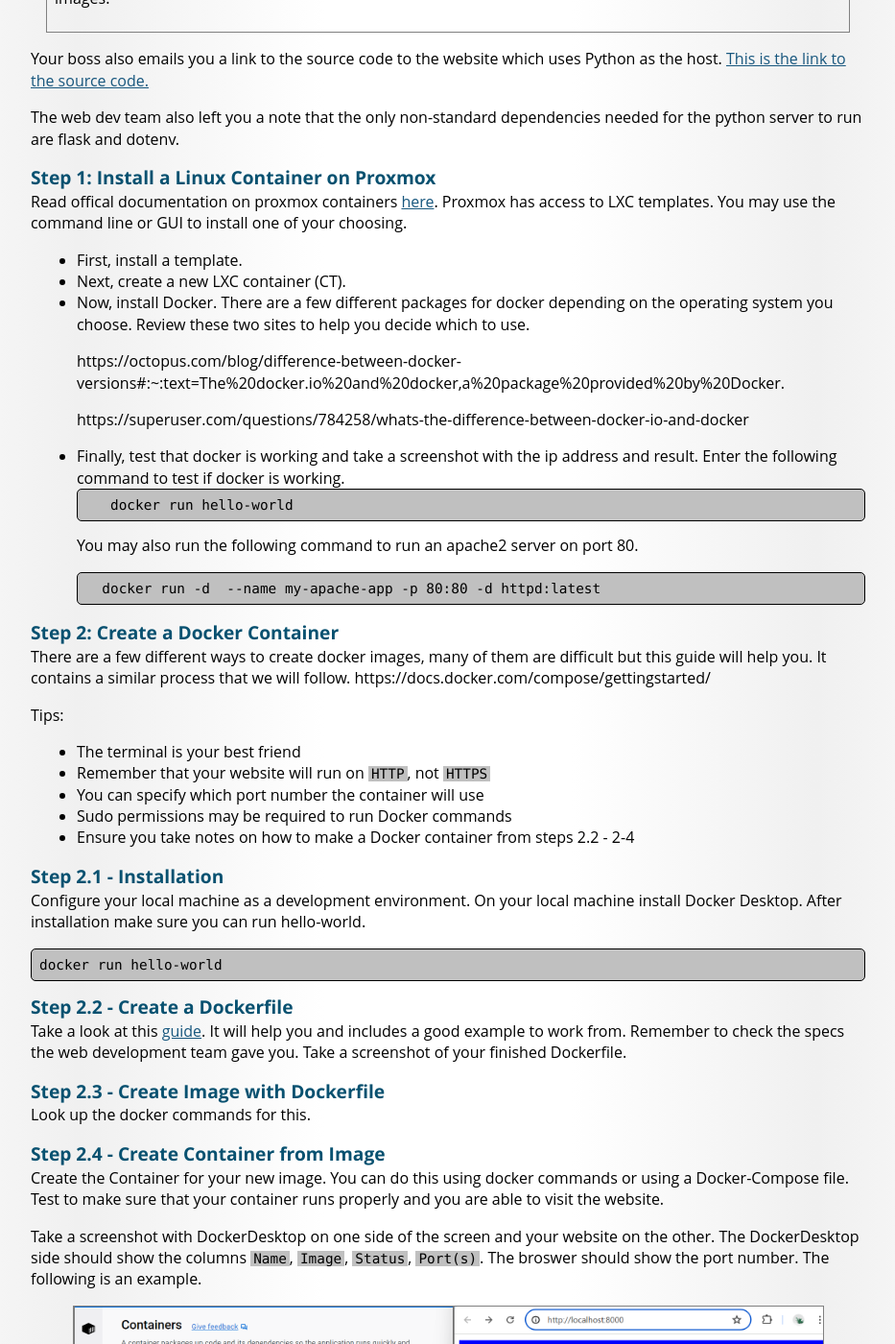
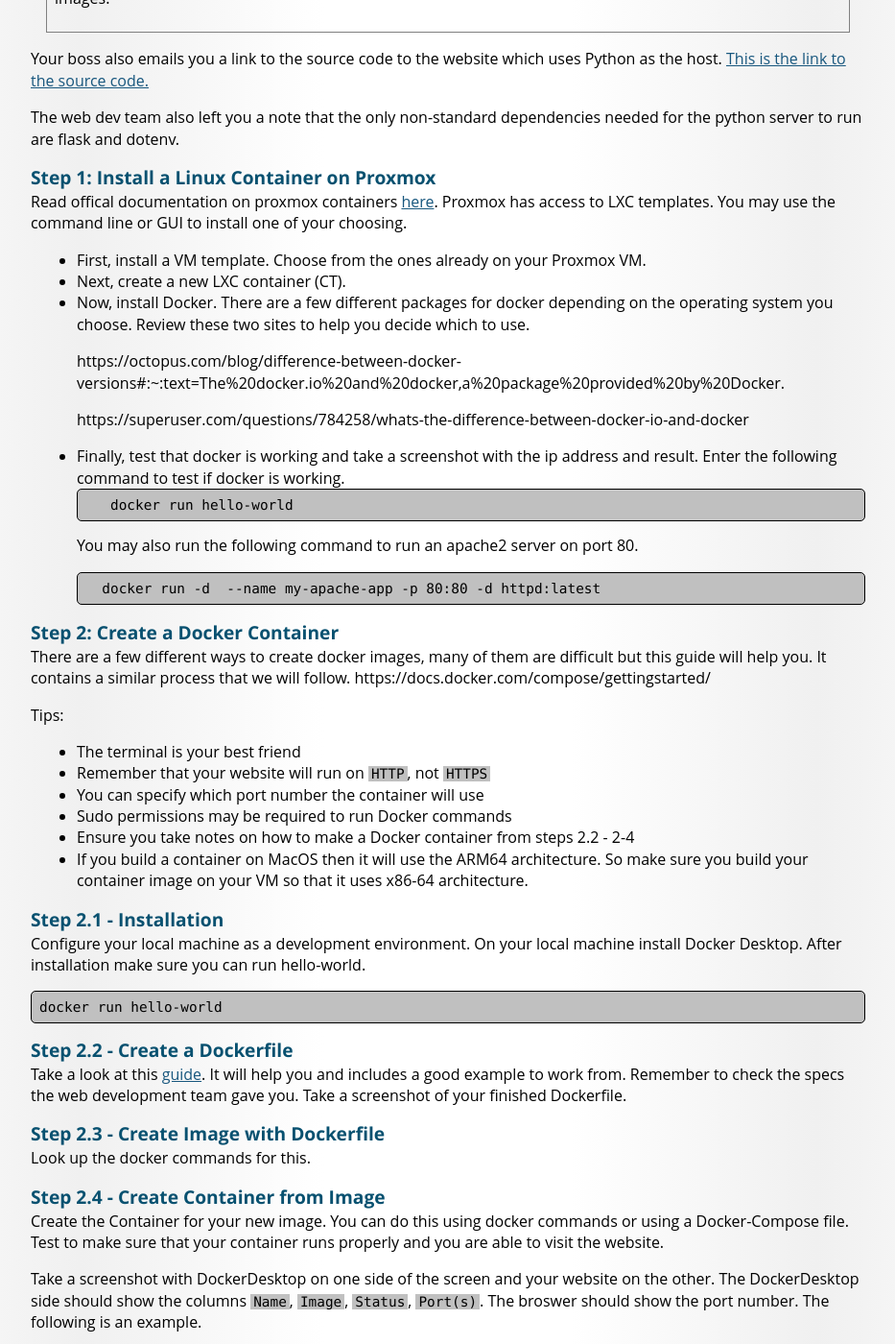
Before and after one commit to BYU-ITC-344/byu-itc-344.github.io, a Jekyll site: the page built from lab-2/index.md, in a window 1280 px wide and 1400 px high, scrolled down 1623 px. Shown: the whole window at 96% size, without its empty margins (173-1106 px from the left). Built offline with Jekyll 4.4.1, drawn with Linux system fonts in a browser that asks for light colours; some web fonts are replaced.

Commit message:
Add hints to Lab2 Instructions

```diff
--- a/lab-2/index.md
+++ b/lab-2/index.md
@@ -47,23 +47,18 @@
 Understanding Fundamentals of Docker
 
 Docker is a useful tool that allows the deployement of webservers and other services in a way that is portable.
-It's amazing but the general organization of images, containers, Dockerfiles, and docker-compose.yaml files can be confusing.
-This document aims to clarify the general structure and use of the previously mentioned items.
+It's amazing but the general organization of images, containers, Dockerfiles, and docker-compose.yaml files can be confusing. This document aims to clarify the general structure and use of the previously mentioned items.
 
 Docker containers are the goal. Containers are live implementation of a service on a contained OS. They can be created, stopped, started, or deleted.
 
-Docker images are the templates to create Docker containers. The image contains information for a future container. It contains details of the OS to use and the tools avaiable to it.
-There are many preconfigured Docker images that you can use as a basis for projects. They are avaliable on Dockerhub. Dockerhub is a site that you can pull images from and upload your own images
-for later deployment.
+Docker images are the templates to create Docker containers. The image contains information for a future container. It contains details of the OS to use and the tools avaiable to it. There are many preconfigured Docker images that you can use as a basis for projects. They are avaliable on Dockerhub. Dockerhub is a site that you can pull images from and upload your own images for later deployment.
 
-A Dockerfile is useful for building a custom image. In a dockerfile you have the ability to choose a base operating system, install tools and applications, and execute commands
-on the OS to further configure settings.
+A Dockerfile is useful for building a custom image. In a dockerfile you have the ability to choose a base operating system, install tools and applications, and execute commands on the OS to further configure settings.
 
 Docker compose files use yaml to manipulate Docker images to create and destroy docker containers. They are an easy alternative to commandline arguments.
 Compose files can also use Dockerfiles to create Docker images.
 
 </div>
-
 
 Your boss also emails you a link to the source code to the website which uses Python as the host. [This is the link to the source code.](Lab2SiteSource.zip)
 
@@ -74,7 +69,7 @@
 Read offical documentation on proxmox containers [here](https://pve.proxmox.com/wiki/Linux_Container#pct_container_images).
 Proxmox has access to LXC templates. You may use the command line or GUI to install one of your choosing.
 
-- First, install a template.
+- First, install a VM template. Choose from the ones already on your Proxmox VM.
 - Next, create a new LXC container (CT).
 - Now, install Docker.
     There are a few different packages for docker depending on the operating system you choose.
@@ -105,6 +100,7 @@
 - You can specify which port number the container will use
 - Sudo permissions may be required to run Docker commands
 - Ensure you take notes on how to make a Docker container from steps 2.2 - 2-4
+- If you build a container on MacOS then it will use the ARM64 architecture. So make sure you build your container image on your VM so that it uses x86-64 architecture.
 
 ### Step 2.1 - Installation
 Configure your local machine as a development environment. On your local machine install Docker Desktop.
```
